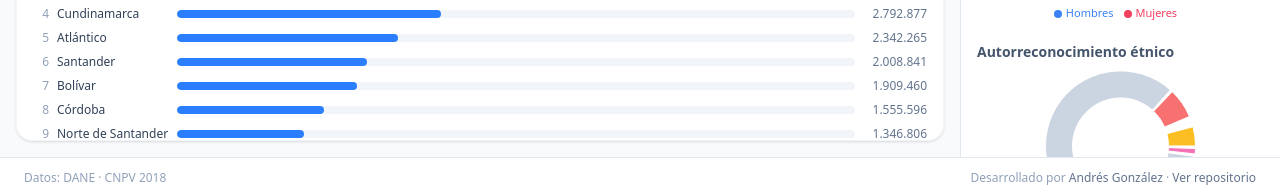
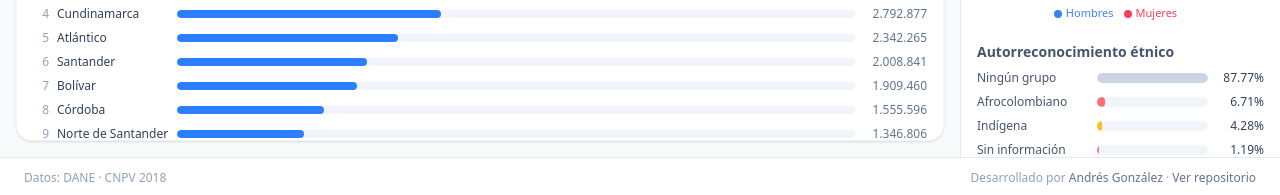
Before and after one commit to andresgobl98/colombia-demographics, a React (Vite) app: page / in a window 1280 px wide. Shown: the part 602-797 px from the top of the page. Built offline with nearby package versions, Linux system fonts and the light colour scheme.

Commit message:
feat: barras etiquetadas para etnicidad, garantiza visibilidad de grupos pequeños

```diff
--- a/src/components/RegionPanel.jsx
+++ b/src/components/RegionPanel.jsx
@@ -31,6 +31,37 @@ function StatCard({ label, value }) {
   );
 }
 
+// Labeled horizontal bars — every group stays visible regardless of size.
+// Bar width reflects true proportion; the value label always carries the exact figure.
+function BarBreakdown({ data }) {
+  const max = Math.max(...data.map((d) => d.value), 0);
+  return (
+    <ul className="flex flex-col gap-2">
+      {data.map((entry) => {
+        const pct = max > 0 ? (entry.value / max) * 100 : 0;
+        return (
+          <li key={entry.name} className="flex items-center gap-2">
+            <span className="text-xs text-slate-600 w-28 shrink-0 truncate">{entry.name}</span>
+            <div className="flex-1 bg-slate-100 rounded-full h-2.5 overflow-hidden">
+              <div
+                className="h-full rounded-full"
+                style={{
+                  // floor non-zero groups at 2px so they never vanish
+                  width: entry.value > 0 ? `max(2px, ${pct}%)` : 0,
+                  backgroundColor: entry.color,
+                }}
+              />
+            </div>
+            <span className="text-xs font-medium text-slate-700 w-12 text-right tabular-nums">
+              {entry.value}%
+            </span>
+          </li>
+        );
+      })}
+    </ul>
+  );
+}
+
 function DonutChart({ data, formatTooltip }) {
   return (
     <div style={{ height: 230 }}>
@@ -42,7 +73,7 @@ function DonutChart({ data, formatTooltip }) {
             cy="45%"
             innerRadius={48}
             outerRadius={75}
-            paddingAngle={2}
+            paddingAngle={0.1}
             dataKey="value"
           >
             {data.map((entry) => (
@@ -71,11 +102,13 @@ export default function RegionPanel({ department, national, onBack }) {
     color: SEX_COLORS[key] ?? "#cbd5e1",
   }));
 
-  const ethnicityData = Object.entries(display?.ethnicity ?? {}).map(([key, value]) => ({
-    name:  ETHNICITY_LABELS[key]  ?? key,
-    value,
-    color: ETHNICITY_COLORS[key] ?? "#cbd5e1",
-  }));
+  const ethnicityData = Object.entries(display?.ethnicity ?? {})
+    .map(([key, value]) => ({
+      name:  ETHNICITY_LABELS[key]  ?? key,
+      value,
+      color: ETHNICITY_COLORS[key] ?? "#cbd5e1",
+    }))
+    .sort((a, b) => b.value - a.value);
 
   return (
     <div className="flex flex-col gap-4 p-4">
@@ -143,14 +176,11 @@ export default function RegionPanel({ department, national, onBack }) {
         </div>
       )}
 
-      {/* Gráfica por etnia */}
+      {/* Desglose por etnia */}
       {ethnicityData.length > 0 && (
         <div>
-          <p className="text-sm font-semibold text-slate-600 mb-1">Autorreconocimiento étnico</p>
-          <DonutChart
-            data={ethnicityData}
-            formatTooltip={(v) => `${v}%`}
-          />
+          <p className="text-sm font-semibold text-slate-600 mb-2">Autorreconocimiento étnico</p>
+          <BarBreakdown data={ethnicityData} />
         </div>
       )}
 
```
